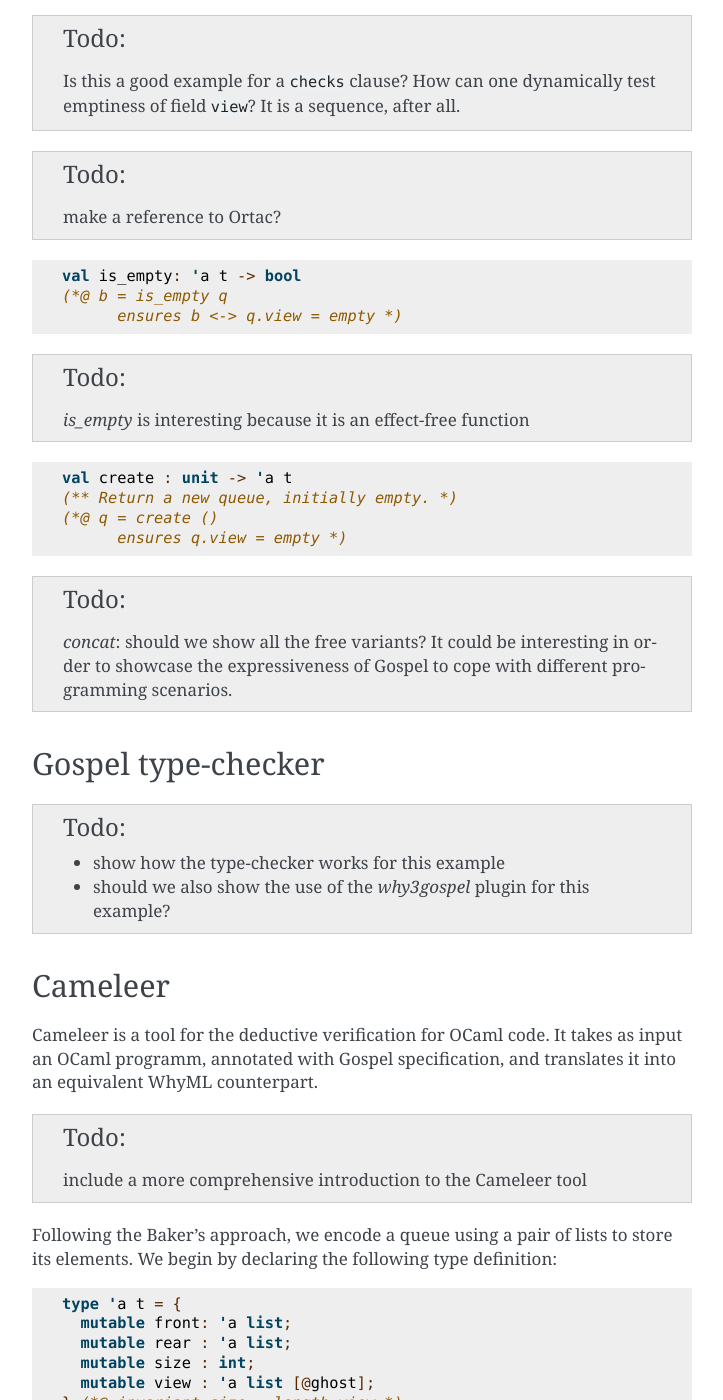
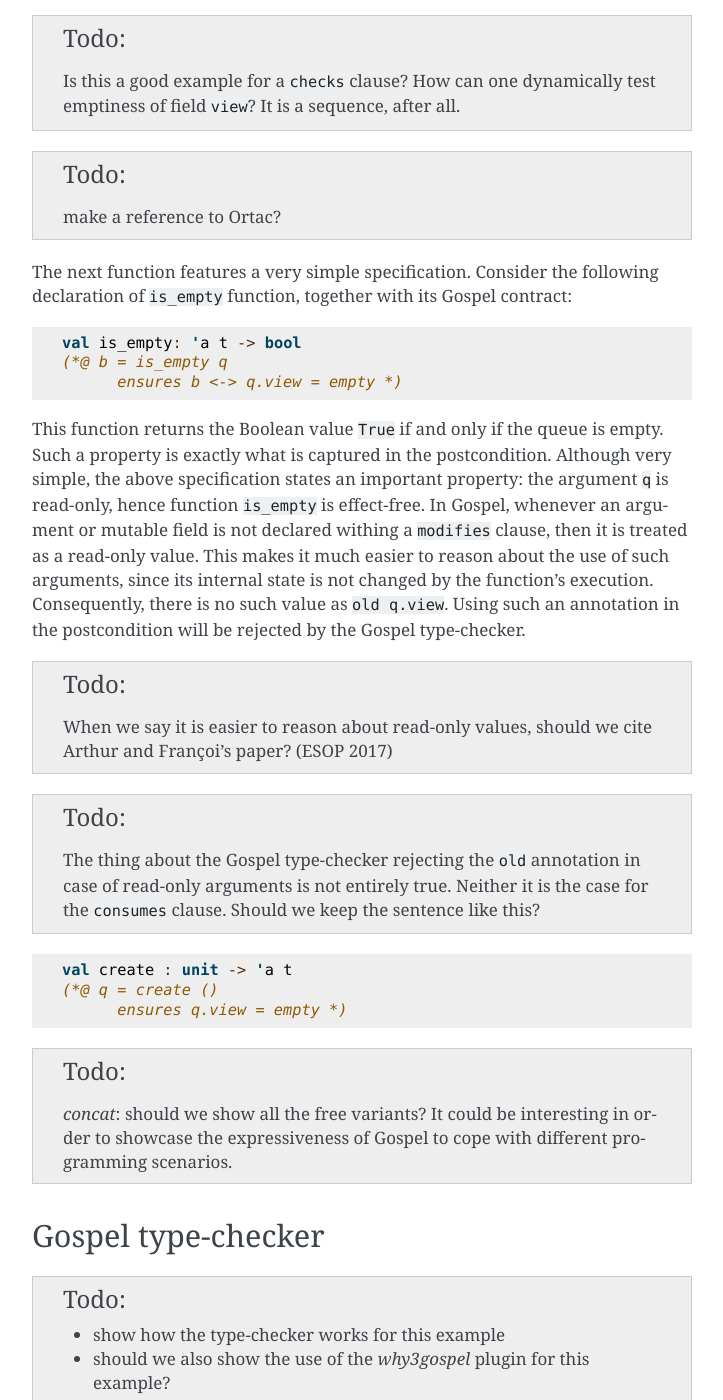
Before and after one commit to ocaml-gospel/gospel, a Sphinx documentation site: the page built from doc/starting.rst, in a window 1280 px wide and 1400 px high, scrolled down 2111 px. Shown: the whole window, without its empty margins (388-1111 px from the left). Built offline with Sphinx 7.4.7, drawn with Linux system fonts in a browser that asks for light colours.

Commit message:
Is_empty: doc (wip).

```diff
--- a/doc/starting.rst
+++ b/doc/starting.rst
@@ -114,20 +114,40 @@ should begin by a dynamic test that...
 .. todo::
    make a reference to Ortac?
 
+The next function features a very simple specification. Consider the following
+declaration of ``is_empty`` function, together with its Gospel contract:
+
 .. code-block:: ocaml
 
    val is_empty: 'a t -> bool
    (*@ b = is_empty q
          ensures b <-> q.view = empty *)
 
+This function returns the Boolean value ``True`` if and only if the queue is
+empty. Such a property is exactly what is captured in the
+postcondition. Although very simple, the above specification states an important
+property: the argument ``q`` is read-only, hence function ``is_empty`` is
+effect-free. In Gospel, whenever an argument or mutable field is not declared
+withing a ``modifies`` clause, then it is treated as a read-only value. This
+makes it much easier to reason about the use of such arguments, since its
+internal state is not changed by the function's execution. Consequently, there
+is no such value as ``old q.view``. Using such an annotation in the
+postcondition will be rejected by the Gospel type-checker.
+
 .. todo::
 
-   `is_empty` is interesting because it is an effect-free function
+   When we say it is easier to reason about read-only values, should we cite
+   Arthur and Françoi's paper? (ESOP 2017)
+
+.. todo::
+
+   The thing about the Gospel type-checker rejecting the ``old`` annotation in
+   case of read-only arguments is not entirely true. Neither it is the case for
+   the ``consumes`` clause. Should we keep the sentence like this?
 
 .. code-block:: ocaml
 
     val create : unit -> 'a t
-    (** Return a new queue, initially empty. *)
     (*@ q = create ()
           ensures q.view = empty *)
 
```
